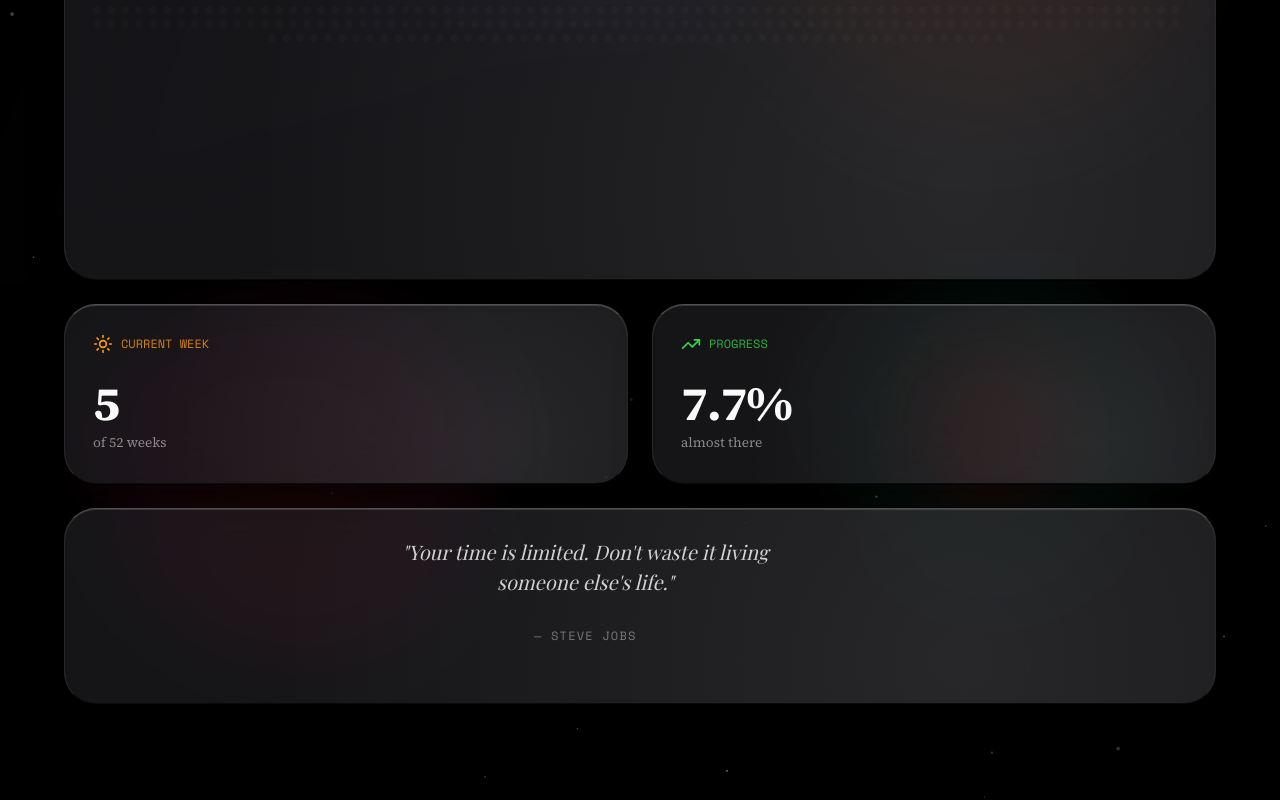
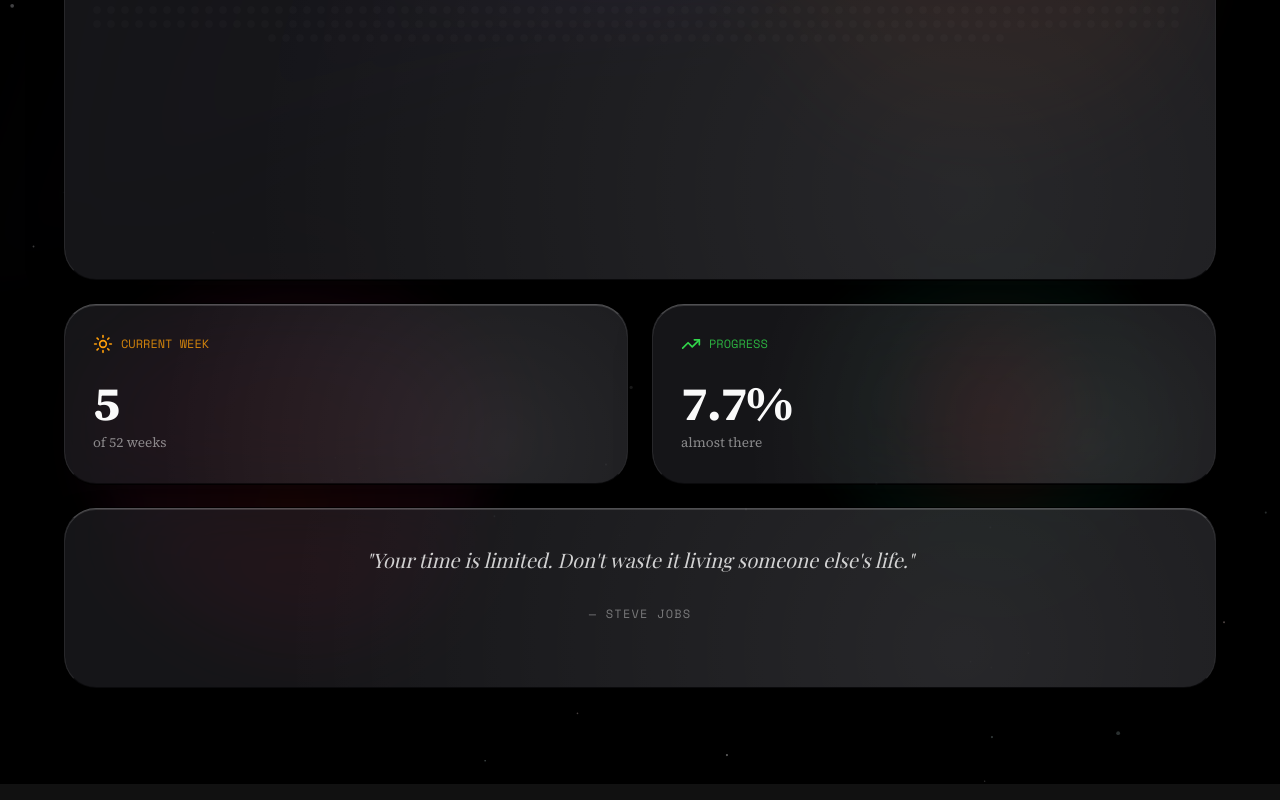
Before and after one commit to muhammadfaza16/muhammadfaza16.github.io, a Next.js app: page /time in a window 1280 px wide. Shown: the part 822-1622 px from the top of the page. Built offline with nearby package versions, Linux system fonts and the light colour scheme; a web font is replaced by a local one.

Commit message:
style: fix centering alignment of footer quote in Time page

```diff
--- a/src/app/time/page.tsx
+++ b/src/app/time/page.tsx
@@ -406,8 +406,16 @@ export default function TimePage() {
                     </BentoCard>
 
                     {/* 7. Quote Footer (2x1) */}
-                    <BentoCard colSpanDesktop={2} colSpanMobile={4} delay={0.7} className="flex items-center justify-center text-center">
-                        <div style={{ maxWidth: "80%" }}>
+                    <BentoCard colSpanDesktop={2} colSpanMobile={4} delay={0.7}>
+                        <div style={{
+                            height: "100%",
+                            display: "flex",
+                            alignItems: "center",
+                            justifyContent: "center",
+                            textAlign: "center",
+                            width: "100%"
+                        }}>
+                            <div style={{ maxWidth: "80%", margin: "0 auto" }}>
                                 <p style={{
                                     fontFamily: "'Playfair Display', serif",
                                     fontSize: "1.25rem",
@@ -428,6 +436,7 @@ export default function TimePage() {
                                     — Steve Jobs
                                 </p>
                             </div>
+                        </div>
                     </BentoCard>
 
                 </div>
```
Lines whose indentation alone changed are shown as unchanged.
